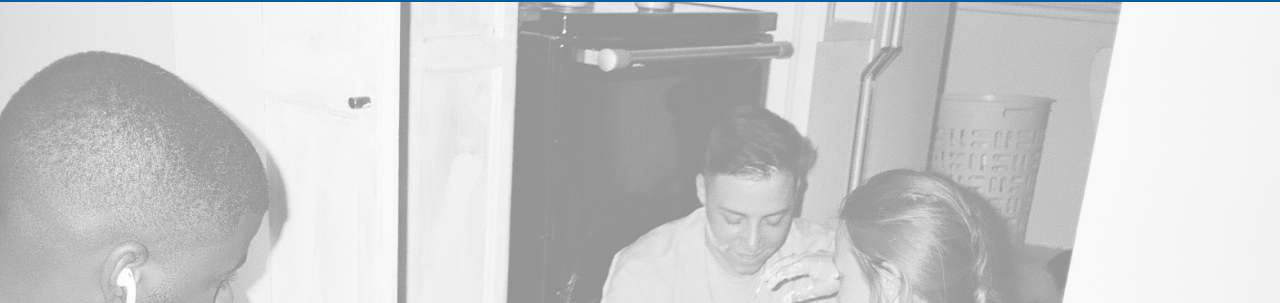
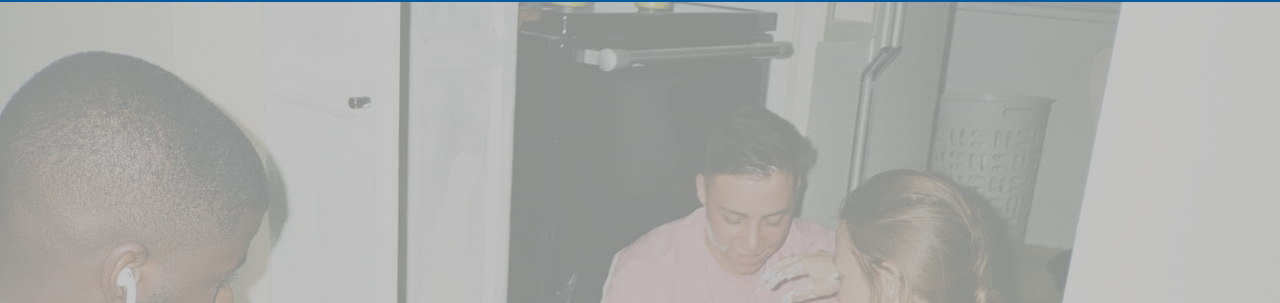
Before and after one commit to PatrickMyersDeveloper/PatrickMyersDeveloper.github.io, a website: page index.html in a window 1280 px wide. Shown: the part 66-369 px from the top of the page. Drawn offline with nearby package versions, Linux system fonts and the light colour scheme; a web font is replaced by a local one.

Commit message:
Messing with looks.

```diff
--- a/style.css
+++ b/style.css
@@ -40,6 +40,7 @@ html {
   z-index: 1; /* Position it behind the text */
   opacity: 0.45; /* Add some transparency to make the text stand out */
   filter: grayscale();
+  filter: brightness(.5);
   transition: opacity 1s ease-in-out; /* Adjust duration as needed */
 }
 
```
